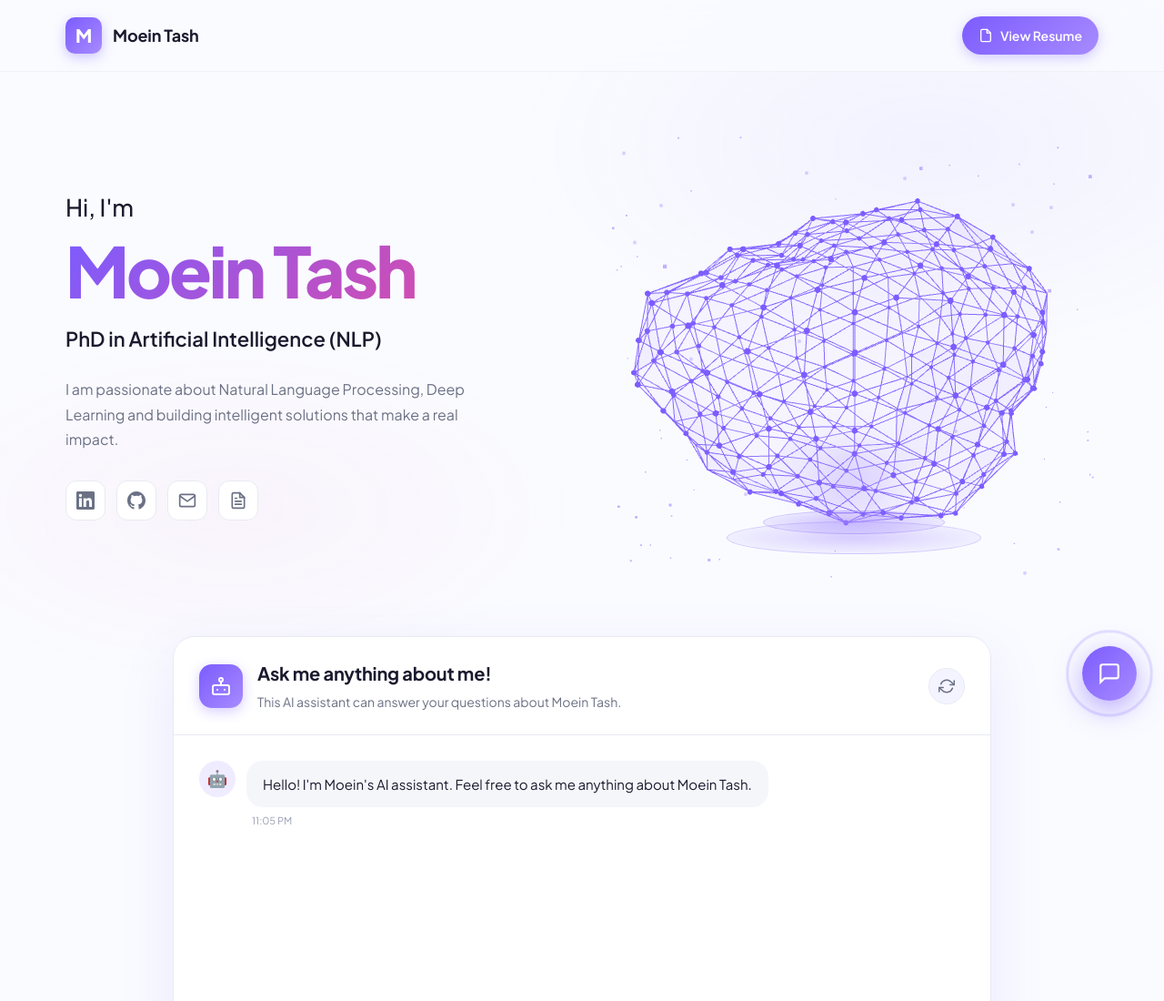
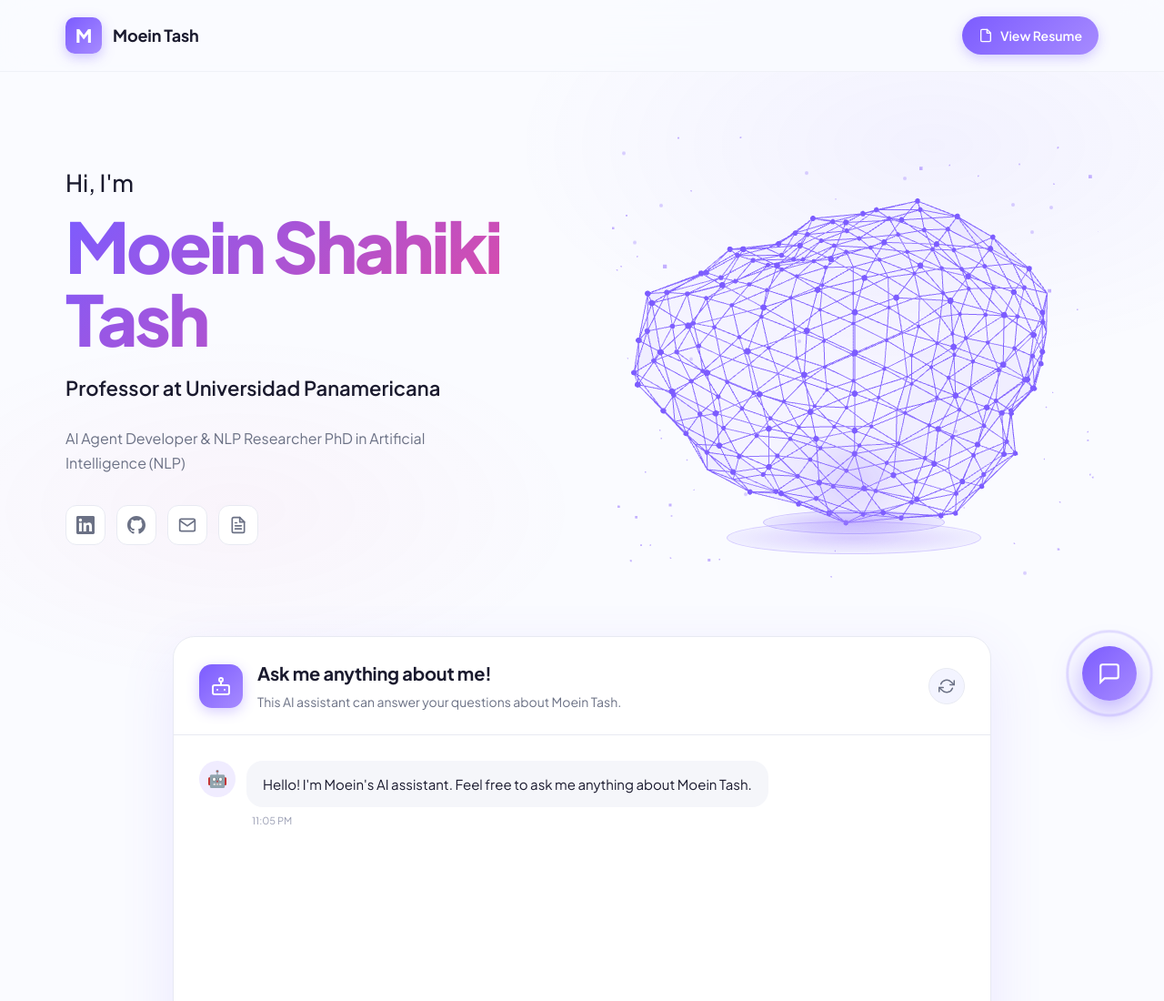
Before and after one commit to moeintash/AI, a plain HTML site: page index.html in a window 1280 px wide. Shown: the top 1100 px of the page at 91% size. Drawn offline with nearby package versions, Linux system fonts and the light colour scheme; animation ran at ten frames a second.

Commit message:
Update index.html

```diff
--- a/index.html
+++ b/index.html
@@ -614,12 +614,12 @@
     <div class="hero-grid">
       <div class="hero-content">
         <p class="greeting">Hi, I'm</p>
-        <h1>Moein Tash</h1>
-        <p class="subtitle">PhD in Artificial Intelligence (NLP)</p>
+        <h1>Moein Shahiki Tash</h1>
+        <p class="subtitle"> Professor at Universidad Panamericana </p>
         <p class="description">
-          I am passionate about Natural Language Processing,
-          Deep Learning and building intelligent solutions
-          that make a real impact.
+
+AI Agent Developer & NLP Researcher
+PhD in Artificial Intelligence (NLP)
         </p>
         <div class="social-links">
           <a href="https://www.linkedin.com/in/moein-shahiki-tash-296011149/" target="_blank" class="social-link" title="LinkedIn">
```
